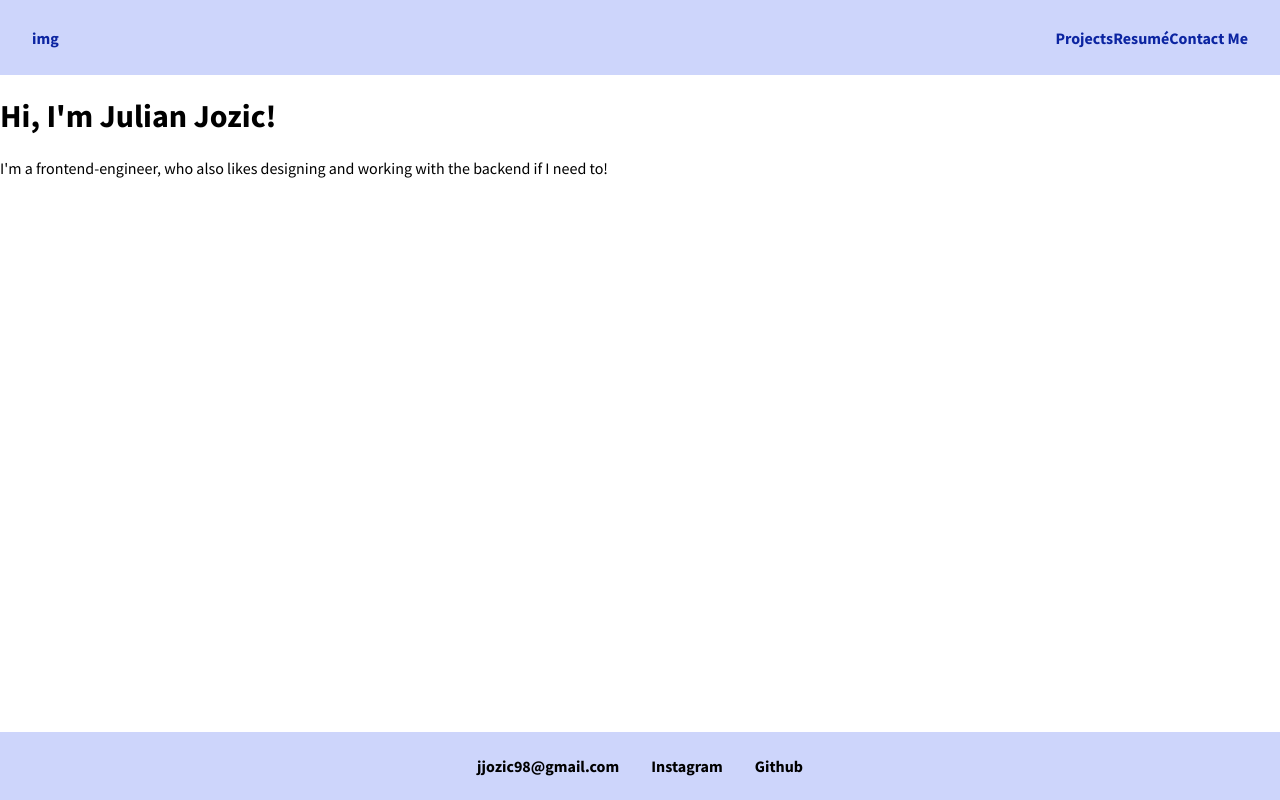
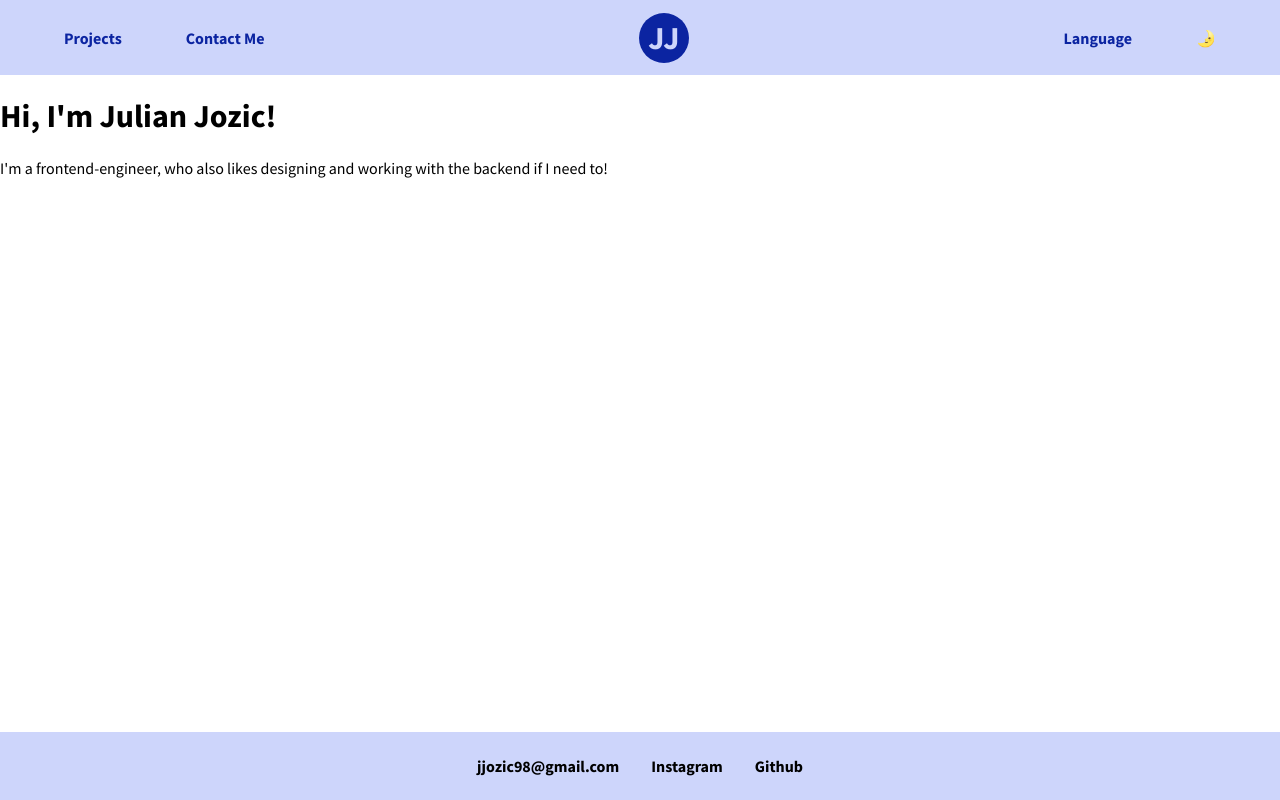
Before and after one commit to jjozic/jj-portfolio-2021, a Next.js app: page / in a window 1280 px wide. Built offline with nearby package versions, Linux system fonts and the light colour scheme.

Commit message:
changes to navigation

```diff
--- a/components/Navigation/index.jsx
+++ b/components/Navigation/index.jsx
@@ -7,11 +7,15 @@ const Navigation = () => {
   return (
     <nav className={styles.navElement}>
       <div className={styles.wrapper}>
-        <div>img</div>
         <div>
           <Link href="#projects">Projects</Link>
-          <Link href="#resume">Resumé</Link>
+          {/* <Link href="#resume">Resumé</Link> */}
           <Link href="#contact">Contact Me</Link>
+        </div>
+        <div className={styles.logo}>JJ</div>
+        <div>
+          <Link href="#projects">Language</Link>
+          <Link href="#resume">🌛</Link>
         </div>
       </div>
     </nav>
--- a/styles/Navigation.module.scss
+++ b/styles/Navigation.module.scss
@@ -15,4 +15,19 @@
   align-items: center;
   color: var(--dark);
   font-weight: 700;
+  & div a{
+    margin: 0 2rem;
+  }
 }
+
+.logo {
+  background-color: var(--dark);
+  color: var(--light);
+  font-size: 2rem;
+  border-radius: 50%;
+  height: 50px;
+  width: 50px;
+  display: flex;
+  justify-content: center;
+  align-items: center;
+}
```
